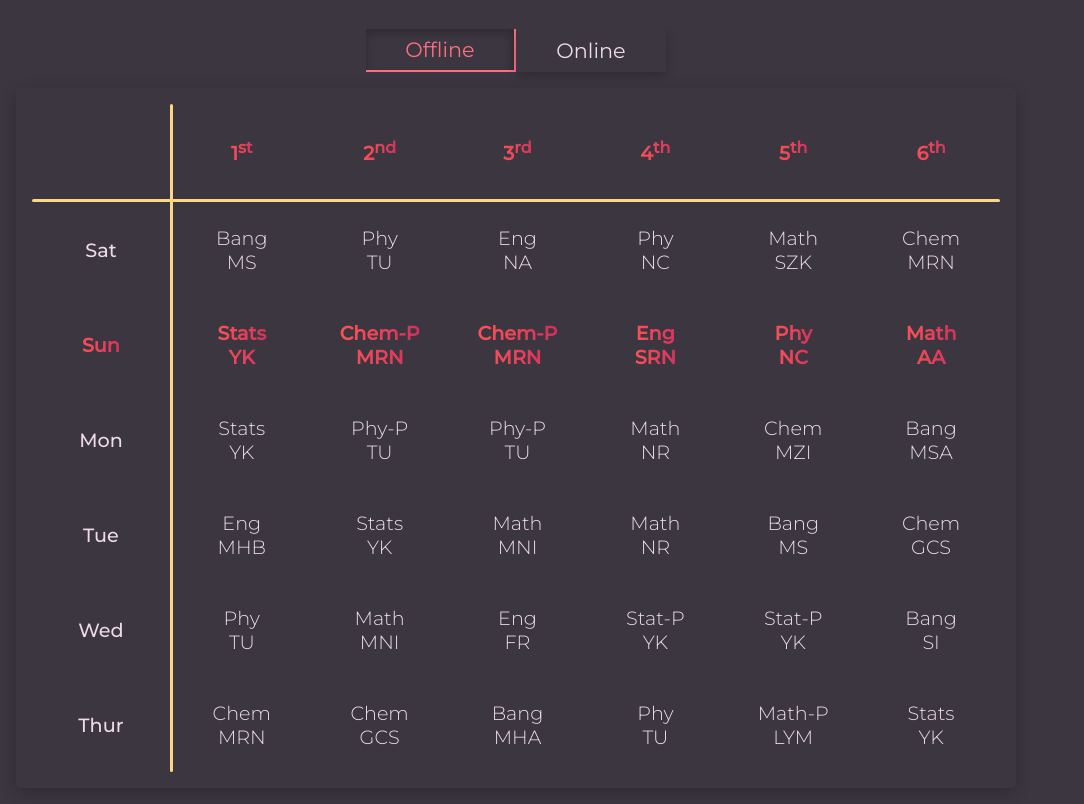
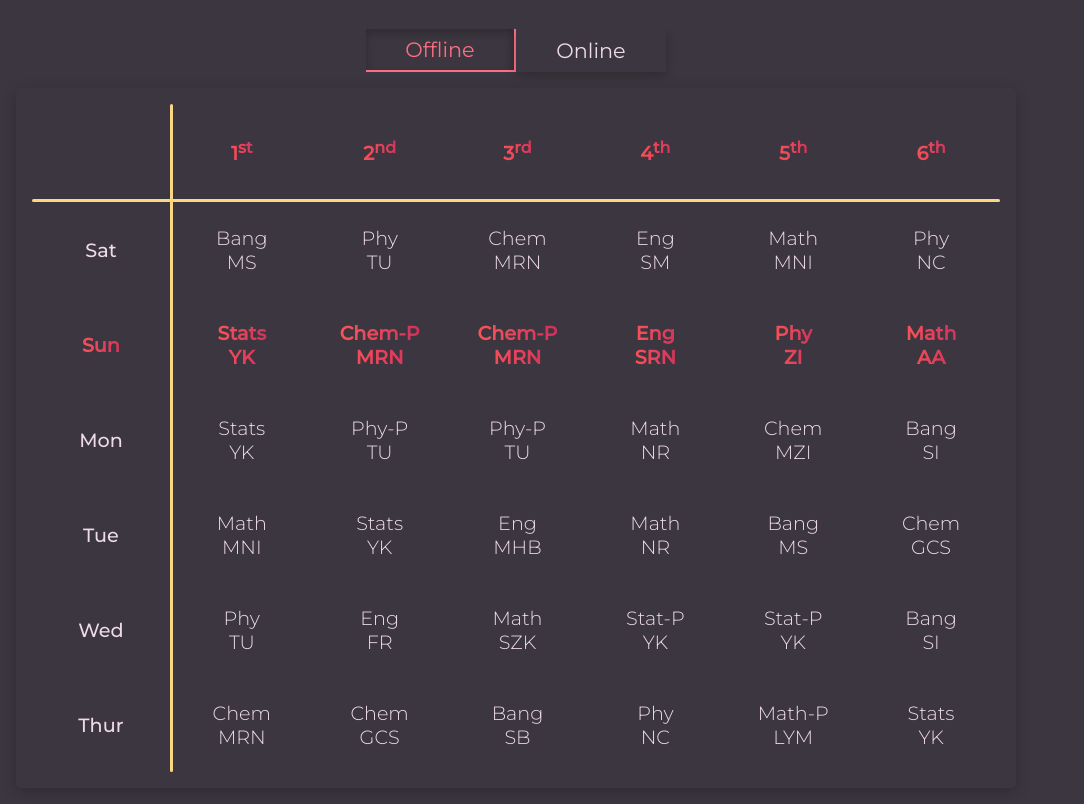
Before and after one commit to mirza-adnan/routine, a plain HTML site: page index.html in a window 1280 px wide. Shown: the part 121-925 px from the top of the page, without its empty margins (124-1208 px from the left). Drawn offline with Linux system fonts and the light colour scheme.

Commit message:
routine changes

```diff
--- a/index.html
+++ b/index.html
@@ -73,17 +73,17 @@
                 <div class="grid-cell day saturday">Sat</div>
                 <div class="grid-cell saturday">Bang<br />MS</div>
                 <div class="grid-cell saturday">Phy<br />TU</div>
-                <div class="grid-cell saturday">Eng<br />NA</div>
+                <div class="grid-cell saturday">Chem<br />MRN</div>
+                <div class="grid-cell saturday">Eng<br />SM</div>
+                <div class="grid-cell saturday">Math<br />MNI</div>
                 <div class="grid-cell saturday">Phy<br />NC</div>
-                <div class="grid-cell saturday">Math<br />SZK</div>
-                <div class="grid-cell saturday">Chem<br />MRN</div>
                 <!--Row-->
                 <div class="grid-cell day sunday">Sun</div>
                 <div class="grid-cell sunday">Stats<br />YK</div>
                 <div class="grid-cell sunday">Chem-P<br />MRN</div>
                 <div class="grid-cell sunday">Chem-P<br />MRN</div>
                 <div class="grid-cell sunday">Eng<br />SRN</div>
-                <div class="grid-cell sunday">Phy<br />NC</div>
+                <div class="grid-cell sunday">Phy<br />ZI</div>
                 <div class="grid-cell sunday">Math<br />AA</div>
                 <!--Row-->
                 <div class="grid-cell day monday">Mon</div>
@@ -92,20 +92,20 @@
                 <div class="grid-cell monday">Phy-P<br />TU</div>
                 <div class="grid-cell monday">Math<br />NR</div>
                 <div class="grid-cell monday">Chem<br />MZI</div>
-                <div class="grid-cell monday">Bang<br />MSA</div>
+                <div class="grid-cell monday">Bang<br />SI</div>
                 <!--Row-->
                 <div class="grid-cell day tuesday">Tue</div>
+                <div class="grid-cell tuesday">Math<br />MNI</div>
+                <div class="grid-cell tuesday">Stats<br />YK</div>
                 <div class="grid-cell tuesday">Eng<br />MHB</div>
-                <div class="grid-cell tuesday">Stats<br />YK</div>
-                <div class="grid-cell tuesday">Math<br />MNI</div>
                 <div class="grid-cell tuesday">Math<br />NR</div>
                 <div class="grid-cell tuesday">Bang<br />MS</div>
                 <div class="grid-cell tuesday">Chem<br />GCS</div>
                 <!--Row-->
                 <div class="grid-cell day wednesday">Wed</div>
                 <div class="grid-cell wednesday">Phy<br />TU</div>
-                <div class="grid-cell wednesday">Math<br />MNI</div>
                 <div class="grid-cell wednesday">Eng<br />FR</div>
+                <div class="grid-cell wednesday">Math<br />SZK</div>
                 <div class="grid-cell wednesday">Stat-P<br />YK</div>
                 <div class="grid-cell wednesday">Stat-P<br />YK</div>
                 <div class="grid-cell wednesday">Bang<br />SI</div>
@@ -113,8 +113,8 @@
                 <div class="grid-cell day thursday">Thur</div>
                 <div class="grid-cell thursday">Chem<br />MRN</div>
                 <div class="grid-cell thursday">Chem<br />GCS</div>
-                <div class="grid-cell thursday">Bang<br />MHA</div>
-                <div class="grid-cell thursday">Phy<br />TU</div>
+                <div class="grid-cell thursday">Bang<br />SB</div>
+                <div class="grid-cell thursday">Phy<br />NC</div>
                 <div class="grid-cell thursday">Math-P<br />LYM</div>
                 <div class="grid-cell thursday a">Stats<br />YK</div>
             </div>
```
